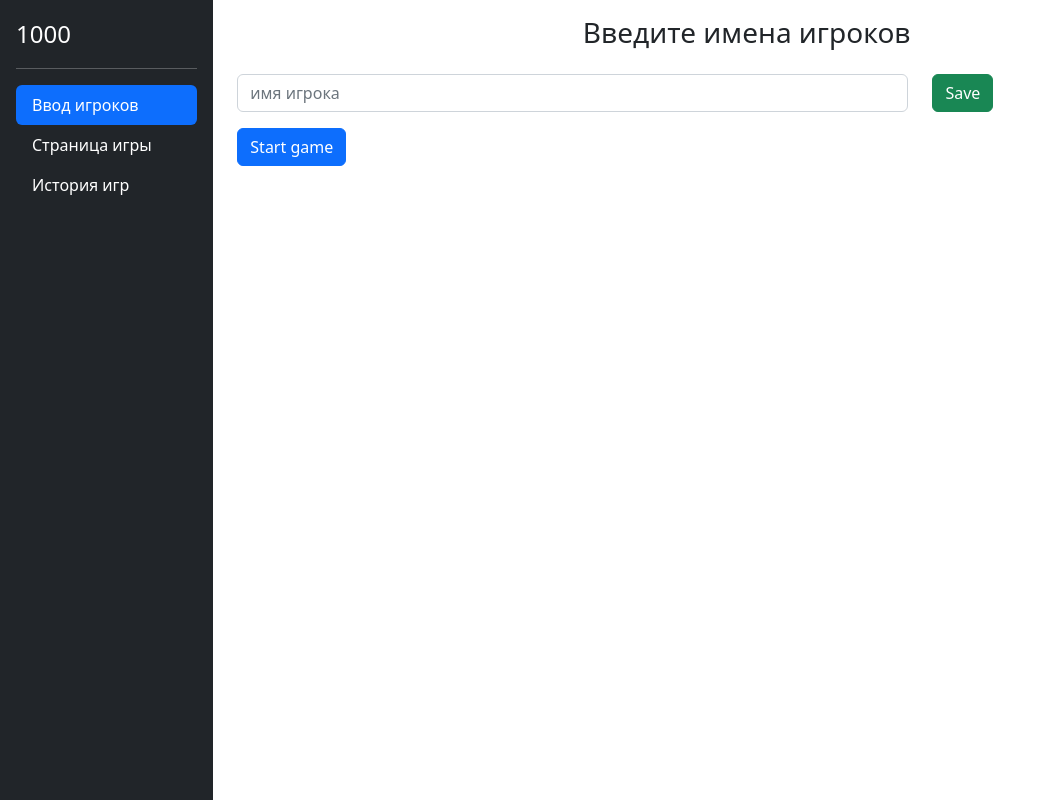
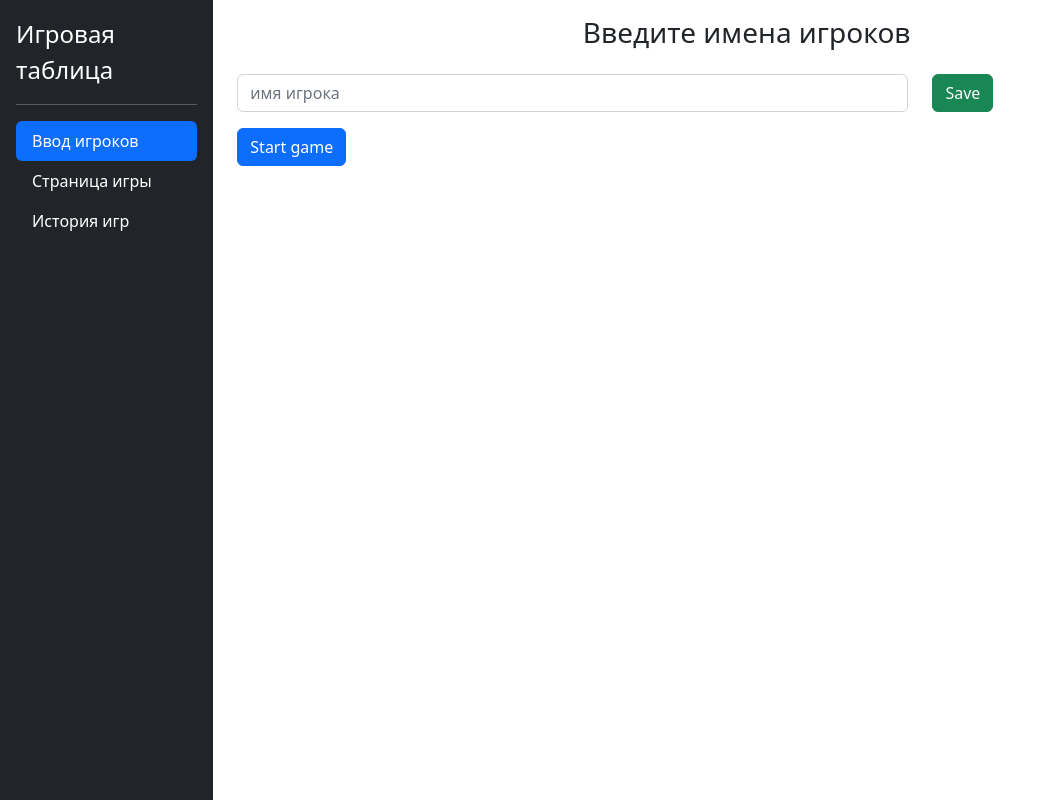
Before and after one commit to Andrey-32rus/react-table, a React (Create React App) app: page /#/inputUsers in a window 1280 px wide. Shown: the whole page, without its empty margins (0-1040 px from the left). Built offline with nearby package versions, Linux system fonts and the light colour scheme.

Commit message:
game table title

```diff
--- a/src/components/Sidebar.tsx
+++ b/src/components/Sidebar.tsx
@@ -18,7 +18,7 @@
         <Col sm='3' xs='12' xl='2' className='px-0'>
           <div className="d-flex flex-column flex-shrink-0 p-3 text-bg-dark vh-sm-100">
             <a className="d-flex align-items-center mb-3 mb-md-0 me-md-auto text-white text-decoration-none">
-              <span className="fs-4">1000</span>
+              <span className="fs-4">Игровая таблица</span>
             </a>
             <hr />
             <ul className="nav nav-pills flex-column mb-auto">
```
